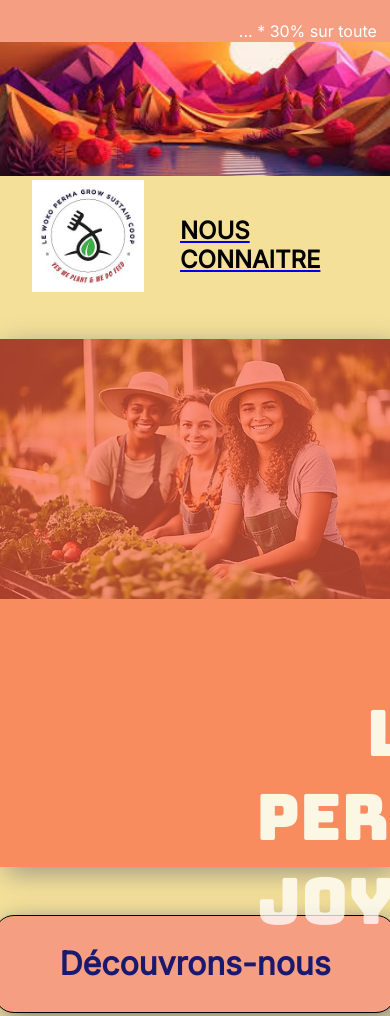
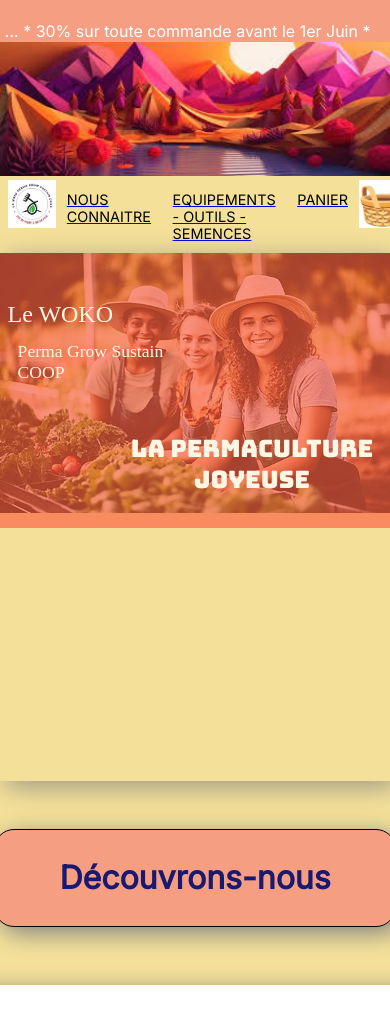
Before and after one commit to RedGeekO/LeWOKO, a plain HTML site: page index.html in a window 390 px wide. Shown: the top 1016 px of the page. Drawn offline with Linux system fonts and the light colour scheme; a web font is replaced by a local one.

Commit message:
MediaQueries Mobile @Next : hauteur du bloc avant 1er h4

```diff
--- a/index.html
+++ b/index.html
@@ -15,11 +15,11 @@
 
             <div id="marqueeLike">
                 <p> ... *   30% sur toute commande avant le 1er Juin   *   Promotion : 10 % sur toutes nos semences : avec le code "SEME"
-                    *  De nouveaux partenaires nous ont rejoints : Kokopelli; Mon Jardin Bio, Les Colibris ...  ... *
-                    30% sur toute commande avant le 1er Juin   *   Promotion : 10 % sur toutes nos semences : avec le code "SEME"   *
-                   De nouveaux partenaires nous ont rejoints : Kokopelli; Mon Jardin Bio, Les Colibris ...  ... *
+                    *  De nouveaux partenaires nous ont rejoints : Kokopelli, Mon Jardin Bio, Les Colibris ...  ... *
+                    <!-- 30% sur toute commande avant le 1er Juin   *   Promotion : 10 % sur toutes nos semences : avec le code "SEME"   *
+                   De nouveaux partenaires nous ont rejoints : Kokopelli, Mon Jardin Bio, Les Colibris ...  ... *
                    30% sur toute commande avant le 1er Juin   *   Promotion : 10 % sur toutes nos semences : avec le code "SEME"   *
-                   De nouveaux partenaires nous ont rejoints : Kokopelli; Mon Jardin Bio, Les Colibris ...
+                   De nouveaux partenaires nous ont rejoints : Kokopelli, Mon Jardin Bio, Les Colibris ... -->
                 </p>
 
                     <!-- TENTER LE DEROULEMENT CONTINU DES LE DEBUT
--- a/style.css
+++ b/style.css
@@ -17,6 +17,11 @@ body {
     0%   { text-indent: 100% }
     100% { text-indent: -300% }
 }
+/* POSER MARQUEE2LIKE POUR DEROULEMENT CONTINU REVOIR LES VALEURS */
+/* @keyframes marquee2 {
+  ***100%***   { text-indent: ***0%*** }
+  ***0%*** { text-indent: ***300%*** }
+} */
 
 #marqueeLike {
     padding:0.3em;
@@ -27,6 +32,7 @@ body {
     height: 2em;
     overflow: hidden;
     animation: marquee 50s linear infinite;
+    animation: marquee2 50s linear infinite;
   }
 
   /* HEADER */
@@ -42,7 +48,7 @@ body {
 
   #navigation {
     width: 95%;
-    margin-left: 3em;
+    margin-left: 1.5em;
     display:flex;
     flex-direction: row;
     flex-wrap: nowrap;
@@ -55,7 +61,7 @@ body {
   .navigation img {
     width: 7em;
     height: 7em;
-    /* position: absolute; */
+
   }
 
   .navigation p {
@@ -696,29 +702,69 @@ height: 3em;
 
 /* MEDIA QUERIES */
 
-/* Mobiles */
+/* MOBILESs */
 @media only screen and (max-width: 767px) {
+
+  /* Styles */
+
   #produits {
-    /* display: flex;
-    flex-wrap: wrap; */
     flex-direction: column;
     width: 90%;
-    /* justify-content: space-evenly; */
   }
-   /* Styles */
 
    .produit {
     width: 98%;
 
   }
+
+  #marqueeLike {
+    animation: marquee 20s linear infinite;
+  }
+
+  .navigation img {
+    width: 7em;
+    height: 7em;
+
+  }
+
+  .navigation p {
+    text-transform: uppercase;
+    margin: 0.75em;
+    font-size: 0.9em;
+    color: black;
+    font-weight: 400;
+    display: flex;
+    flex-wrap: wrap;
+    flex-direction: column;
+  }
+
+  #titre::after {
+    height: 17.2em;
+  }
+
+h1{
+  font-size: 1.5em;
+  top:1em;
+  right: 6em;
 }
 
-/* Tablettes */
+h2{
+  font-size: 1.1em;
+  top:4em;
+  right: 10em;
+}
+
+.sous-titre{
+  position:absolute;
+  font-size:x-large;
+  top: 5.5em;
+  left: 2em;
+}
+
+/* TABLETTE */
 @media only screen and (min-width: 768px) and (max-width: 1199px) {
   /* Styles */
   #produits {
-    /* display: flex;
-    flex-wrap: wrap; */
     flex-direction: row;
     width: 90%;
   }
@@ -741,6 +787,7 @@ height: 3em;
 
     .sous-titre {
       left: 4em;
+      top: 2.5em;
       font-size: 3.5em;
       width: 45%;
     }
@@ -766,10 +813,8 @@ height: 3em;
 .boutons {
   width:2em;
   height: 2em;
-  line-height: 2;
   padding: 0 5px;
-  font-size: 1em;
-
+  right: 1em;
 }
 
 form {
@@ -809,7 +854,22 @@ footer {
 
 footer:after{
   top:45.5em;
+}
+
+.produit {
+  height: 42em;
+}
+
+.avis{
+  top: 43em;
+}
 
 }
 
+.navigation img {
+  width: 3em;
+  height: 3em;
+flex-direction: column;
 }
+
+}
```
